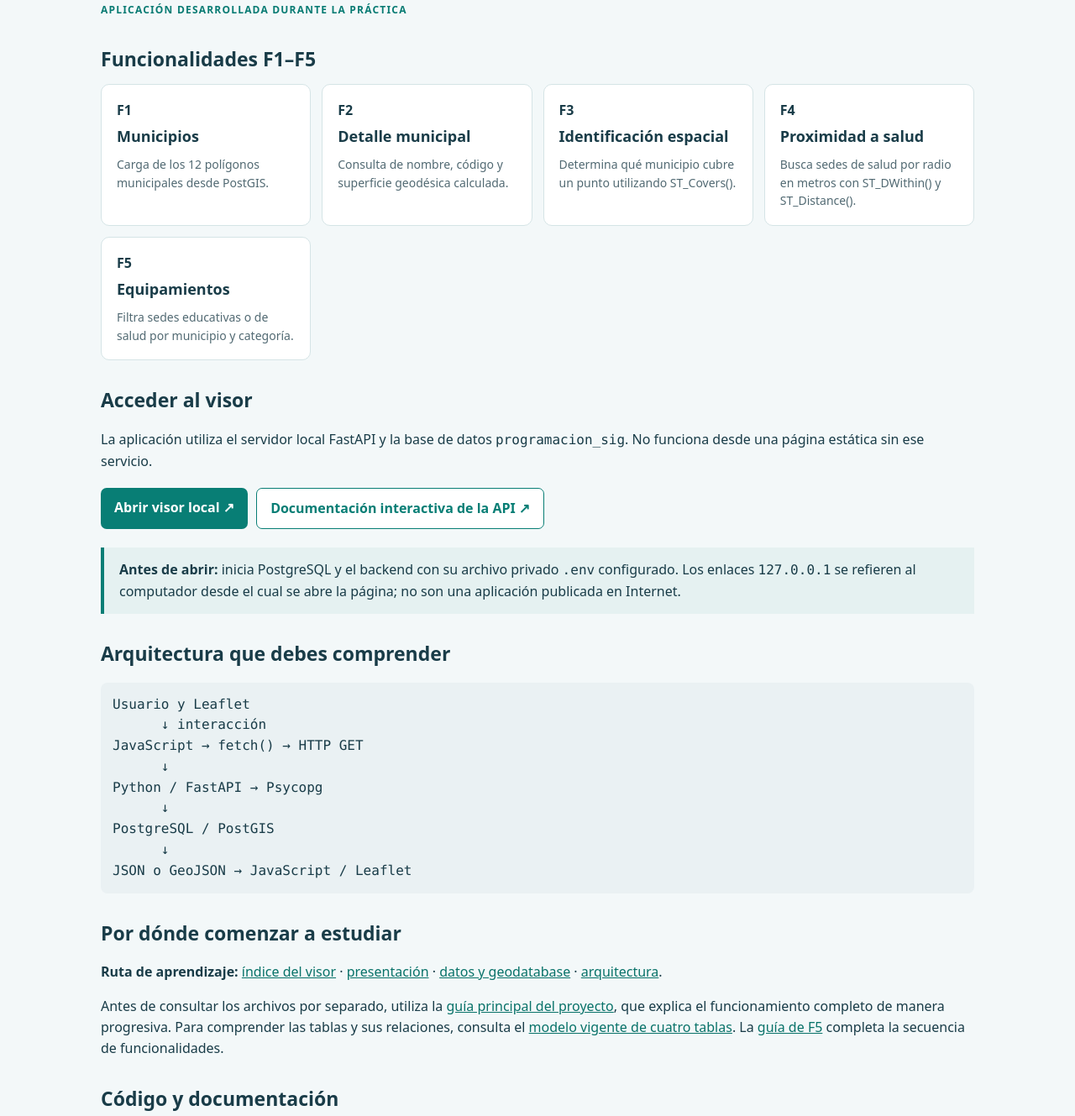
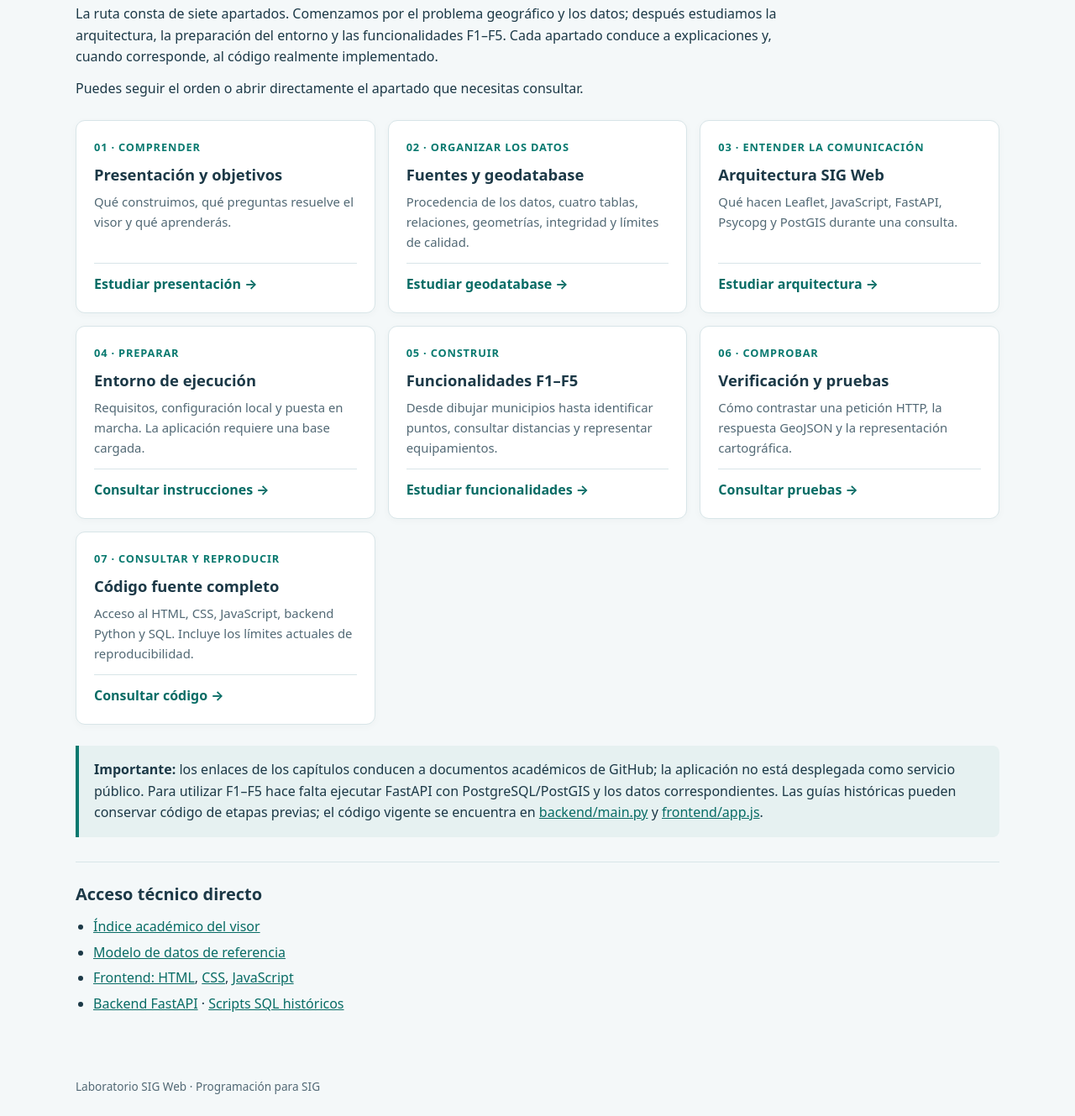
Before and after one commit to JGB-GIS-RS/programacion-sig-web, a plain HTML site: page practicas/05-sig-postgis-fastapi/index.html in a window 1280 px wide. Shown: the part 311-1640 px from the top of the page at 84% size. Drawn offline with Linux system fonts and the light colour scheme.

Commit message:
feat(modulo05): organizar acceso en siete capítulos académicos

```diff
--- a/practicas/05-sig-postgis-fastapi/index.html
+++ b/practicas/05-sig-postgis-fastapi/index.html
@@ -1,54 +1,38 @@
 <!doctype html>
-<html lang="es"><head><meta charset="utf-8"><meta name="viewport" content="width=device-width,initial-scale=1">
-<meta name="description" content="Proyecto integrador: SIG Web de los municipios y equipamientos del Quindío.">
-<title>Visor SIG Web · PostgreSQL/PostGIS y FastAPI</title>
+<html lang="es">
+<head>
+<meta charset="utf-8"><meta name="viewport" content="width=device-width, initial-scale=1">
+<meta name="description" content="Módulo 05: guía académica del visor SIG Web del Quindío con PostGIS, FastAPI y Leaflet.">
+<title>Módulo 05 · SIG Web con PostGIS</title>
 <style>
-:root{--navy:#113b4b;--teal:#087e75;--text:#193c48;--line:#d5e4e6}
-*{box-sizing:border-box}body{margin:0;font:16px/1.55 system-ui,Arial,sans-serif;background:#f3f8f9;color:var(--text)}
-header{background:linear-gradient(115deg,#0a2e3e,#155e63);color:#fff;padding:35px 20px}
-.wrap{max-width:1080px;margin:auto}header a{color:#c3e9e6}h1{font-size:clamp(1.8rem,4vw,2.75rem);line-height:1.2;margin:13px 0 8px}header p{max-width:760px;color:#daebec}
-main{padding:26px 20px 50px}.eyebrow{font-weight:700;color:#087b73;text-transform:uppercase;font-size:12px;letter-spacing:.1em}
-.grid{display:grid;grid-template-columns:repeat(auto-fit,minmax(235px,1fr));gap:13px}.card{background:#fff;border:1px solid var(--line);border-radius:10px;padding:18px}
-.card h3{margin:5px 0 8px;font-size:18px}.card p{color:#526a73;font-size:14px;margin:0}
-h2{margin:30px 0 12px;font-size:23px}.launch{display:flex;flex-wrap:wrap;gap:10px;margin:20px 0}
-.btn{display:inline-block;padding:11px 16px;border-radius:7px;background:var(--teal);color:white;text-decoration:none;font-weight:700}.btn.secondary{background:white;color:var(--teal);border:1px solid var(--teal)}
-.note{border-left:4px solid var(--teal);background:#e5f1f1;padding:14px 18px;margin-top:22px}
-code,pre{font-family:ui-monospace,Consolas,monospace}pre{overflow:auto;background:#eaf1f3;padding:14px;border-radius:8px}a{color:#087269}footer{border-top:1px solid var(--line);padding:20px;margin-top:28px;color:#526a73}
-</style></head><body>
-<header><div class="wrap"><a href="../../portal/">← Volver al Laboratorio SIG Web</a><h1>Visor SIG Web del Quindío</h1><p>Proyecto integrador · PostgreSQL/PostGIS · Python/FastAPI · Psycopg · JavaScript/Leaflet</p><p>Una interacción sobre el mapa se transforma en una consulta real a una geodatabase y regresa como JSON o GeoJSON.</p></div></header>
+:root{--navy:#123b4b;--teal:#08796f;--text:#1c3947;--muted:#526975;--line:#d8e5e8;--bg:#f4f8f9}
+*{box-sizing:border-box}html{scroll-behavior:smooth}body{margin:0;background:var(--bg);font:16px/1.6 system-ui,-apple-system,"Segoe UI",Arial,sans-serif;color:var(--text)}
+a{color:#086c65}a:focus-visible{outline:3px solid #edaa46;outline-offset:3px}.wrap{width:min(1100px,calc(100% - 36px));margin:auto}
+header{background:linear-gradient(115deg,#0b2f40,#145d63);color:white;padding:32px 0 36px}
+header a{color:#cae9e7}header h1{font-size:clamp(1.9rem,4vw,2.8rem);line-height:1.2;margin:16px 0 8px}header p{max-width:790px;color:#e0f0f0;margin:0}.kicker{font-weight:700;letter-spacing:.1em;text-transform:uppercase;font-size:.76rem;color:#a8e4da}
+main{padding:28px 0 50px}.intro{max-width:860px;margin:0 0 25px}.intro h2{margin:0 0 8px;font-size:1.45rem}.intro p{margin:0 0 12px}
+.grid{display:grid;grid-template-columns:repeat(auto-fit,minmax(280px,1fr));gap:15px}
+.card{display:flex;flex-direction:column;background:#fff;padding:21px;border:1px solid var(--line);border-radius:11px;box-shadow:0 2px 10px #123a4b08}
+.num{font-size:.8rem;color:var(--teal);font-weight:800;letter-spacing:.065em}.card h3{font-size:1.15rem;margin:7px 0 7px}.card p{color:var(--muted);font-size:.93rem;flex:1;margin:0 0 12px}.card a{font-weight:750;text-decoration:none;border-top:1px solid var(--line);padding-top:12px}.card a:hover{text-decoration:underline}
+.note{background:#e6f1f1;border-left:4px solid var(--teal);margin-top:25px;padding:16px 18px;border-radius:0 8px 8px 0}
+.resources{border-top:1px solid var(--line);margin-top:29px;padding-top:22px}.resources h2{font-size:1.25rem;margin:0 0 10px}.resources ul{margin:0;padding-left:21px}.resources li{margin:5px 0}
+footer{padding:20px 0;color:var(--muted);font-size:.85rem}
+</style>
+</head>
+<body>
+<header><div class="wrap"><a href="../../portal/">← Volver al laboratorio</a><div class="kicker">Módulo 05 · Proyecto integrador</div><h1>SIG Web con PostgreSQL/PostGIS</h1><p>Visor geográfico del Quindío. Aprende cómo un evento sobre el mapa llega a una consulta espacial en PostGIS y cómo la respuesta vuelve a Leaflet.</p></div></header>
 <main class="wrap">
-<span class="eyebrow">Aplicación desarrollada durante la práctica</span>
-<h2>Funcionalidades F1–F5</h2>
-<div class="grid">
-<article class="card"><strong>F1</strong><h3>Municipios</h3><p>Carga de los 12 polígonos municipales desde PostGIS.</p></article>
-<article class="card"><strong>F2</strong><h3>Detalle municipal</h3><p>Consulta de nombre, código y superficie geodésica calculada.</p></article>
-<article class="card"><strong>F3</strong><h3>Identificación espacial</h3><p>Determina qué municipio cubre un punto utilizando ST_Covers().</p></article>
-<article class="card"><strong>F4</strong><h3>Proximidad a salud</h3><p>Busca sedes de salud por radio en metros con ST_DWithin() y ST_Distance().</p></article>
-<article class="card"><strong>F5</strong><h3>Equipamientos</h3><p>Filtra sedes educativas o de salud por municipio y categoría.</p></article>
-</div>
-<h2>Acceder al visor</h2>
-<p>La aplicación utiliza el servidor local FastAPI y la base de datos <code>programacion_sig</code>. No funciona desde una página estática sin ese servicio.</p>
-<div class="launch"><a class="btn" href="http://127.0.0.1:8000/">Abrir visor local ↗</a><a class="btn secondary" href="http://127.0.0.1:8000/docs">Documentación interactiva de la API ↗</a></div>
-<div class="note"><strong>Antes de abrir:</strong> inicia PostgreSQL y el backend con su archivo privado <code>.env</code> configurado. Los enlaces <code>127.0.0.1</code> se refieren al computador desde el cual se abre la página; no son una aplicación publicada en Internet.</div>
-<h2>Arquitectura que debes comprender</h2>
-<pre>Usuario y Leaflet
-      ↓ interacción
-JavaScript → fetch() → HTTP GET
-      ↓
-Python / FastAPI → Psycopg
-      ↓
-PostgreSQL / PostGIS
-      ↓
-JSON o GeoJSON → JavaScript / Leaflet</pre>
-<h2>Por dónde comenzar a estudiar</h2><p><strong>Ruta de aprendizaje:</strong> <a href="../../docs/visor/00-indice.md">índice del visor</a> · <a href="../../docs/visor/01-presentacion.md">presentación</a> · <a href="../../docs/visor/02-datos-geodatabase.md">datos y geodatabase</a> · <a href="../../docs/visor/03-arquitectura.md">arquitectura</a>.</p><p>Antes de consultar los archivos por separado, utiliza la <a href="../../docs/guia-principal-visor.md">guía principal del proyecto</a>, que explica el funcionamiento completo de manera progresiva. Para comprender las tablas y sus relaciones, consulta el <a href="../../docs/modelo-geodatabase-final.md">modelo vigente de cuatro tablas</a>. La <a href="../../docs/etapa-08-f5-equipamientos.md">guía de F5</a> completa la secuencia de funcionalidades.</p><h2>Código y documentación</h2>
-<div class="grid">
-<article class="card"><h3>Frontend</h3><p>Interfaz, eventos, solicitudes HTTP y representación cartográfica.</p><p><a href="../../frontend/index.html">Consultar HTML</a> · <a href="../../frontend/app.js">JavaScript</a></p></article>
-<article class="card"><h3>Backend</h3><p>Rutas FastAPI, validación de parámetros y consultas SQL/PostGIS.</p><p><a href="../../backend/main.py">Consultar Python</a></p></article>
-<article class="card"><h3>Guías docentes</h3><p>Etapas de desarrollo, diseño de la base y funcionamiento F1–F5.</p><p><a href="../../docs/funcionalidades.md">Funcionalidades</a> · <a href="../../docs/hoja-de-ruta.md">Etapas</a></p></article>
-</div>
-<h2>Iniciar en VS Code</h2>
-<p>Con el entorno virtual, las dependencias y la base de datos ya preparados, ejecuta desde la raíz del repositorio:</p>
-<pre>.\.venv\Scripts\python.exe -m uvicorn backend.main:app --reload</pre>
-<p>Los datos originales y las credenciales no están incluidos en GitHub. Una clonación del repositorio no crea automáticamente la base de datos.</p>
-<footer><a href="../../README.md">Documentación general del proyecto</a> · <a href="../../docs/arquitectura.md">Arquitectura técnica</a></footer>
-</main></body></html>
+<section class="intro" aria-labelledby="inicio"><h2 id="inicio">Cómo estudiar este módulo</h2><p>La ruta consta de siete apartados. Comenzamos por el problema geográfico y los datos; después estudiamos la arquitectura, la preparación del entorno y las funcionalidades F1–F5. Cada apartado conduce a explicaciones y, cuando corresponde, al código realmente implementado.</p><p>Puedes seguir el orden o abrir directamente el apartado que necesitas consultar.</p></section>
+<section class="grid" aria-label="Contenidos del Módulo 05">
+<article class="card"><span class="num">01 · COMPRENDER</span><h3>Presentación y objetivos</h3><p>Qué construimos, qué preguntas resuelve el visor y qué aprenderás.</p><a href="../../docs/visor/01-presentacion.md">Estudiar presentación →</a></article>
+<article class="card"><span class="num">02 · ORGANIZAR LOS DATOS</span><h3>Fuentes y geodatabase</h3><p>Procedencia de los datos, cuatro tablas, relaciones, geometrías, integridad y límites de calidad.</p><a href="../../docs/visor/02-datos-geodatabase.md">Estudiar geodatabase →</a></article>
+<article class="card"><span class="num">03 · ENTENDER LA COMUNICACIÓN</span><h3>Arquitectura SIG Web</h3><p>Qué hacen Leaflet, JavaScript, FastAPI, Psycopg y PostGIS durante una consulta.</p><a href="../../docs/visor/03-arquitectura.md">Estudiar arquitectura →</a></article>
+<article class="card"><span class="num">04 · PREPARAR</span><h3>Entorno de ejecución</h3><p>Requisitos, configuración local y puesta en marcha. La aplicación requiere una base cargada.</p><a href="../../docs/guia-principal-visor.md#5-ejecutar-en-el-computador-docente">Consultar instrucciones →</a></article>
+<article class="card"><span class="num">05 · CONSTRUIR</span><h3>Funcionalidades F1–F5</h3><p>Desde dibujar municipios hasta identificar puntos, consultar distancias y representar equipamientos.</p><a href="../../docs/funcionalidades.md">Estudiar funcionalidades →</a></article>
+<article class="card"><span class="num">06 · COMPROBAR</span><h3>Verificación y pruebas</h3><p>Cómo contrastar una petición HTTP, la respuesta GeoJSON y la representación cartográfica.</p><a href="../../docs/funcionalidades.md#matriz-de-verificacion">Consultar pruebas →</a></article>
+<article class="card"><span class="num">07 · CONSULTAR Y REPRODUCIR</span><h3>Código fuente completo</h3><p>Acceso al HTML, CSS, JavaScript, backend Python y SQL. Incluye los límites actuales de reproducibilidad.</p><a href="../../docs/visor/00-indice.md#codigo-fuente-vigente">Consultar código →</a></article>
+</section>
+<aside class="note"><strong>Importante:</strong> los enlaces de los capítulos conducen a documentos académicos de GitHub; la aplicación no está desplegada como servicio público. Para utilizar F1–F5 hace falta ejecutar FastAPI con PostgreSQL/PostGIS y los datos correspondientes. Las guías históricas pueden conservar código de etapas previas; el código vigente se encuentra en <a href="../../backend/main.py">backend/main.py</a> y <a href="../../frontend/app.js">frontend/app.js</a>.</aside>
+<section class="resources"><h2>Acceso técnico directo</h2><ul><li><a href="../../docs/visor/00-indice.md">Índice académico del visor</a></li><li><a href="../../docs/modelo-geodatabase-final.md">Modelo de datos de referencia</a></li><li><a href="../../frontend/index.html">Frontend: HTML</a>, <a href="../../frontend/style.css">CSS</a>, <a href="../../frontend/app.js">JavaScript</a></li><li><a href="../../backend/main.py">Backend FastAPI</a> · <a href="../../sql/">Scripts SQL históricos</a></li></ul></section>
+</main><footer class="wrap">Laboratorio SIG Web · Programación para SIG</footer>
+</body></html>
```
